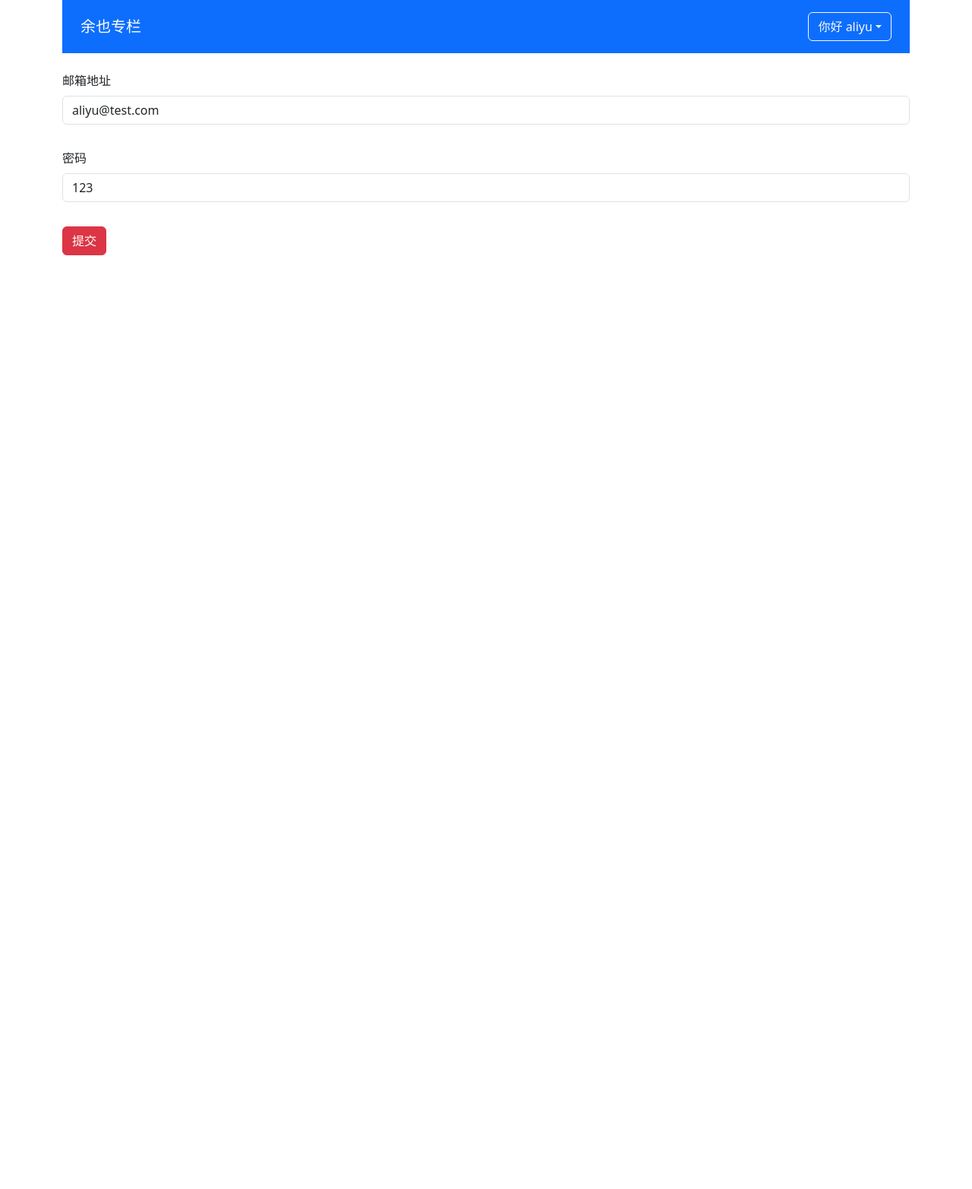
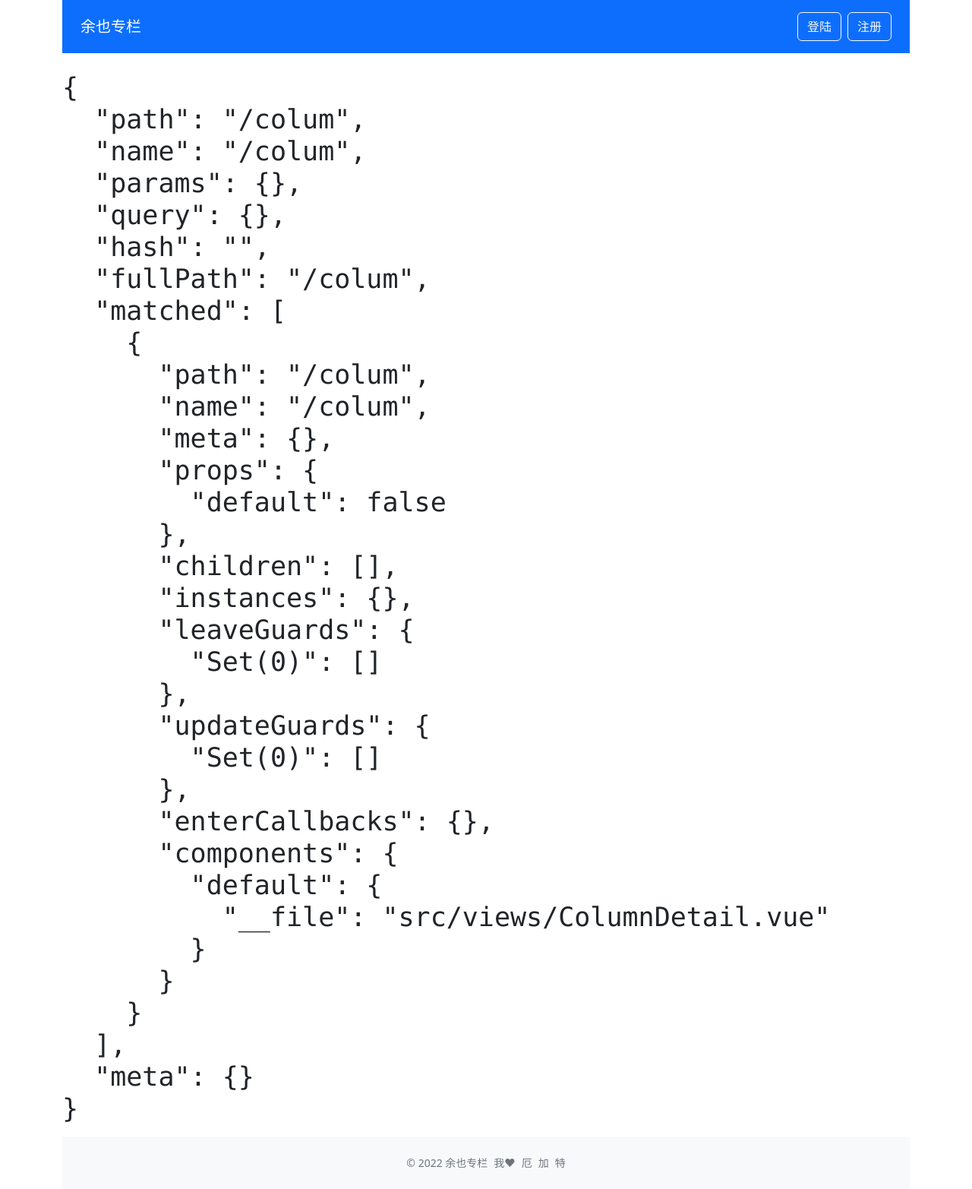
Before and after one commit to aliyuv/yuye, a Vue app: page /colum in a window 1280 px wide. Shown: the whole page at 76% size. Before the commit the page ends 800 px from the top, so only its background shows below. Built offline with nearby package versions, Linux system fonts and the light colour scheme.

Commit message:
添加路由

```diff
--- a/package.json
+++ b/package.json
@@ -10,7 +10,8 @@
   "dependencies": {
     "bootstrap": "5.2.0-beta1",
     "mitt": "^3.0.0",
-    "vue": "^3.2.13"
+    "vue": "^3.2.13",
+    "vue-router": "4"
   },
   "devDependencies": {
     "@typescript-eslint/eslint-plugin": "^5.4.0",
--- a/src/App.vue
+++ b/src/App.vue
@@ -1,76 +1,39 @@
 <template>
   <div class="container">
     <GlobalHeader :user="currentUser"></GlobalHeader>
-    <!--    <columnList :list="list"></columnList>-->
-    <validate-form @form-submit="onFromSubmit">
-      <div class="mb-3">
-        <label for="exampleInputEmail1" class="form-label">邮箱地址</label>
-        <validate-input :rules="emailRules" v-model="emailVal" ref="inputRef"></validate-input>
-      </div>
-      <div class="mb-3">
-        <label for="exampleInputEmail1" class="form-label">密码</label>
-        <validate-input v-model="passwordVal" :rules="passwordRules"></validate-input>
-      </div>
-      <template #submit>
-        <span class="btn btn-danger">提交</span>
-      </template>
-    </validate-form>
+    <router-view></router-view>
+    <footer class="text-center py-4 text-secondary bg-light mt-6">
+      <small>
+        <ul class="list-inline mb-0">
+          <li class="list-inline-item">© 2022 余也专栏</li>
+          <li class="list-inline-item">我❤</li>
+          <li class="list-inline-item">厄</li>
+          <li class="list-inline-item">加</li>
+          <li class="list-inline-item">特</li>
+        </ul>
+      </small>
+    </footer>
   </div>
 </template>
 
 <script lang="ts">
-import { defineComponent, reactive, ref } from 'vue'
+import { defineComponent } from 'vue'
 import 'bootstrap/dist/css/bootstrap.min.css'
-import { testData } from '@/testData'
 import GlobalHeader, { UserProps } from '@/components/GlobalHeader.vue'
-import ValidateInput, { RulesProp } from '@/components/ValidateInput.vue'
-import ValidateForm from '@/components/ValidateForm.vue'
 
 const currentUser: UserProps = {
-  isLogin: true,
+  isLogin: false,
   name: 'aliyu'
 }
 
 export default defineComponent({
   name: 'App',
   components: {
-    // columnList,
-    GlobalHeader,
-    ValidateInput,
-    ValidateForm
+    GlobalHeader
   },
   setup () {
-    const inputRef = ref<any>()
-    const emailVal = ref('aliyu@test.com')
-    const emailRules: RulesProp = [
-      {
-        type: 'required',
-        message: '电子邮箱地址不能为空'
-      },
-      {
-        type: 'email',
-        message: '请输入正确的电子邮箱格式'
-      }
-    ]
-    const passwordVal = ref('123')
-    const passwordRules: RulesProp = [
-      {
-        type: 'required',
-        message: '密码不能为空'
-      }
-    ]
-    const onFromSubmit = (result: boolean) => {
-      console.log(result)
-    }
     return {
-      list: testData,
-      currentUser,
-      emailRules,
-      emailVal,
-      onFromSubmit,
-      inputRef,
-      passwordVal,
-      passwordRules
+      currentUser
     }
   }
 })
--- a/src/components/GlobalHeader.vue
+++ b/src/components/GlobalHeader.vue
@@ -1,9 +1,13 @@
 <template>
   <nav class="navbar navbar-dark bg-primary justify-content-between mb-4 px-4">
-    <a class="navbar-brand" href="#">余也专栏</a>
+    <router-link class="navbar-brand" to="/">余也专栏</router-link>
     <ul v-if="!user.isLogin" class="list-inline mb-0">
-      <li class="list-inline-item"><a href="#" class="btn btn-outline-light my-2">登陆</a></li>
-      <li class="list-inline-item"><a href="#" class="btn btn-outline-light my-2">注册</a></li>
+      <li class="list-inline-item">
+        <router-link to="/login" class="btn btn-outline-light my-2">登陆</router-link>
+      </li>
+      <li class="list-inline-item">
+        <router-link to="/login" class="btn btn-outline-light my-2">注册</router-link>
+      </li>
     </ul>
     <ul v-else class="list-inline mb-0">
       <li class="list-inline-item">
--- a/src/main.ts
+++ b/src/main.ts
@@ -1,4 +1,31 @@
 import { createApp } from 'vue'
 import App from './App.vue'
+import { createRouter, createWebHistory } from 'vue-router'
+import Home from '@/views/Home.vue'
+import Login from '@/views/Login.vue'
+import ColumnDetail from '@/views/ColumnDetail.vue'
 
-createApp(App).mount('#app')
+const routerHistory = createWebHistory()
+const router = createRouter({
+  history: routerHistory,
+  routes: [
+    {
+      path: '/',
+      name: 'home',
+      component: Home
+    },
+    {
+      path: '/login',
+      name: 'login',
+      component: Login
+    },
+    {
+      path: '/colum',
+      name: '/colum',
+      component: ColumnDetail
+    }
+  ]
+})
+const app = createApp(App)
+app.use(router)
+app.mount('#app')
--- /dev/null
+++ b/src/views/ColumnDetail.vue
@@ -0,0 +1,23 @@
+<template>
+  <h1>
+    <pre>{{ route }}</pre>
+  </h1>
+</template>
+
+<script>
+import { defineComponent } from 'vue'
+import { useRoute } from 'vue-router'
+
+export default defineComponent({
+  setup () {
+    const route = useRoute()
+    return {
+      route
+    }
+  }
+})
+</script>
+
+<style scoped>
+
+</style>
```
Also changed, not shown: 1 other file (tests, documents, lock files or other folders).
